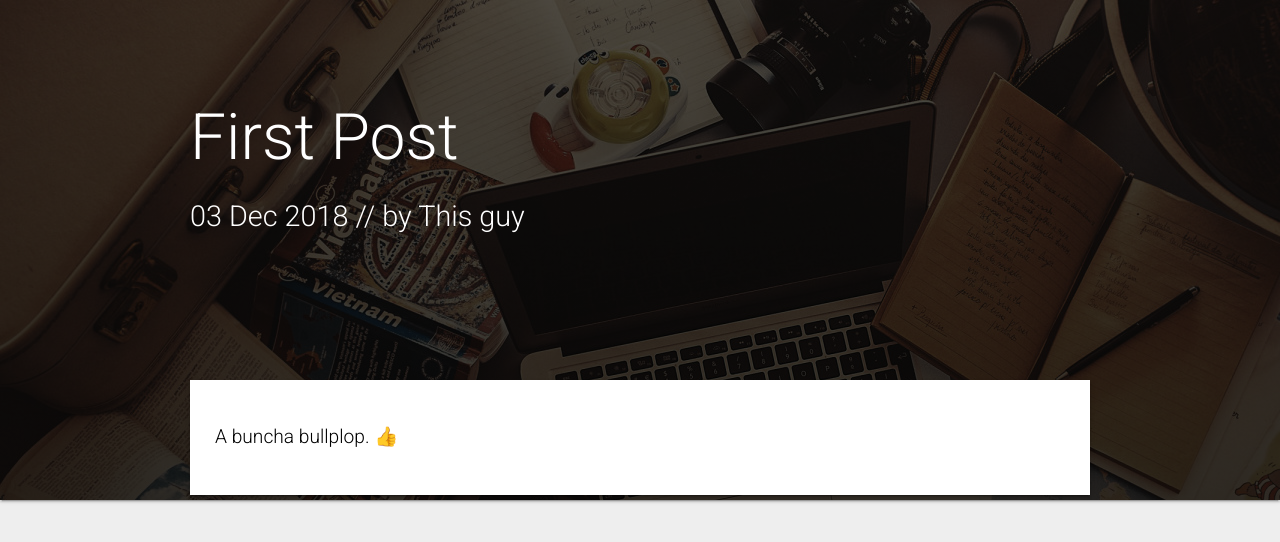
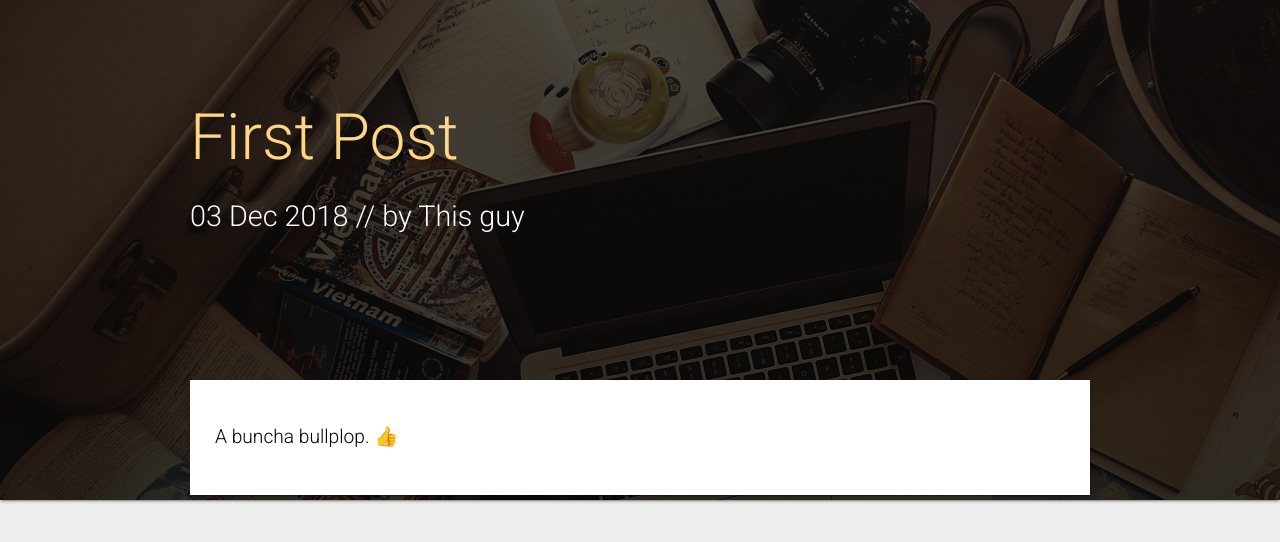
Before and after one commit to malecus/Blog, a Jekyll site: the page built from _posts/2018-12-03-First-Post.md, in a window 1280 px wide. Shown: the top 542 px of the page. Built offline with Jekyll 4.4.1, drawn with Linux system fonts in a browser that asks for light colours; emoji names are drawn with the system emoji font.

Commit message:
Tweaking text colors to orange

```diff
--- a/_sass/globals/_colors.scss
+++ b/_sass/globals/_colors.scss
@@ -3,8 +3,9 @@
 $primary-background-color: #EEE;
 $secondary-background-color: #FFF;
 $tertiary-background-color: #DDD;
-$main-text-color: #000;
-$title-text-color: #FFF;
+
+$primary-text-color: #000;
+$secondary-text-color: #FFD684;
 
 // Accents
 
--- a/_sass/main.scss
+++ b/_sass/main.scss
@@ -7,7 +7,7 @@ body {
   font-size: 1.2rem;
   font-family: $main-font;
   background-color: $primary-background-color;
-  color: $main-text-color;
+  color: $primary-text-color;
 }
 
 img {
@@ -53,7 +53,7 @@ blockquote {
   z-index: -1;
   opacity: 0.93;
   background-color: $primary-accent-color;
-  color: $main-text-color;
+  color: $primary-text-color;
   height: 64px;
   font-size: 1.6rem;
 }
@@ -71,12 +71,12 @@ blockquote {
 }
 
 .title-container {
-  height:200px;
+  height: 200px;
   padding-top: 100px;
 }
 
 .post-title {
-  color: $title-text-color;
+  color: $secondary-text-color;
   margin: 0;
   font-weight: 100;
   font-size: 4rem;
```
